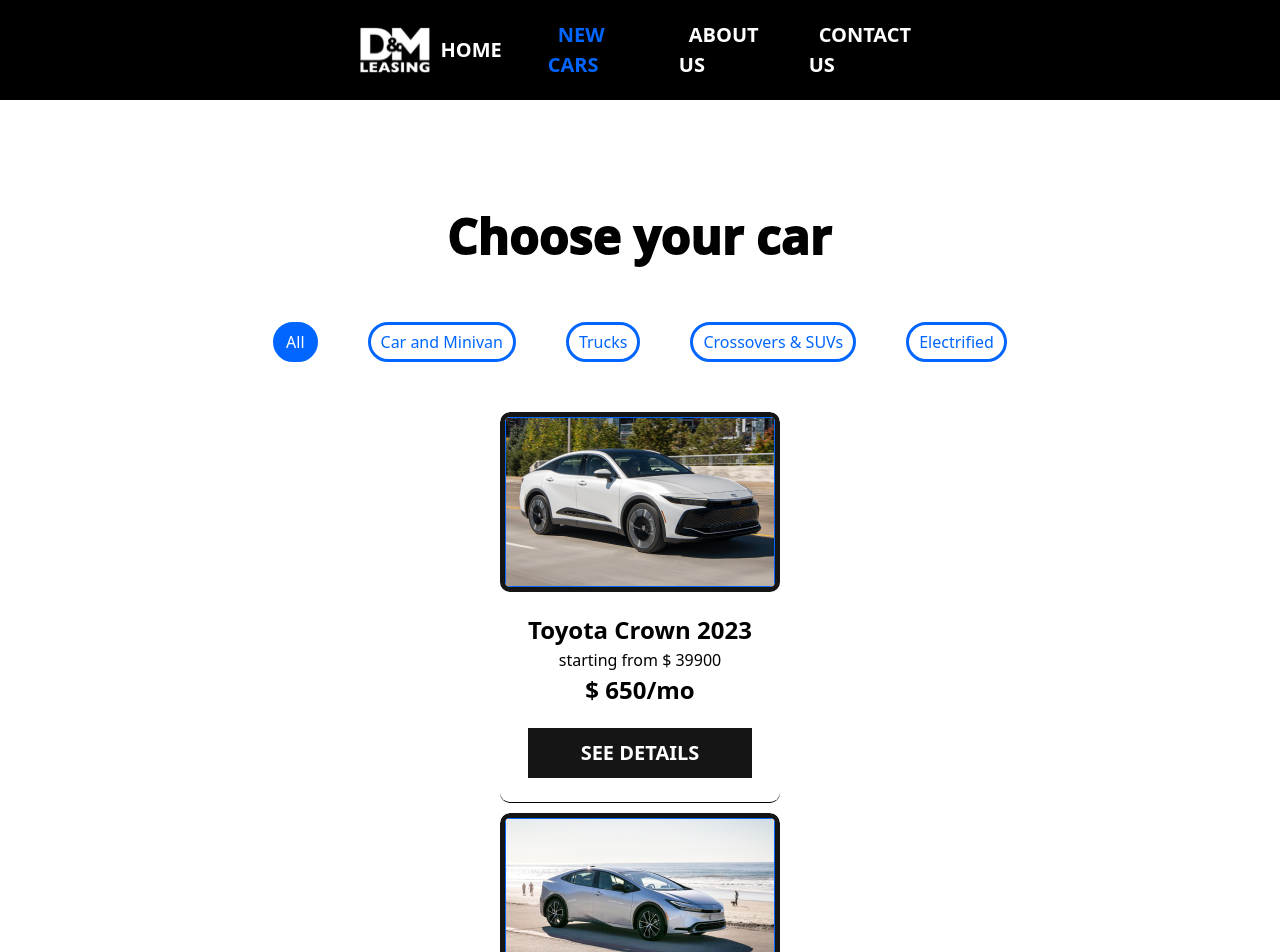
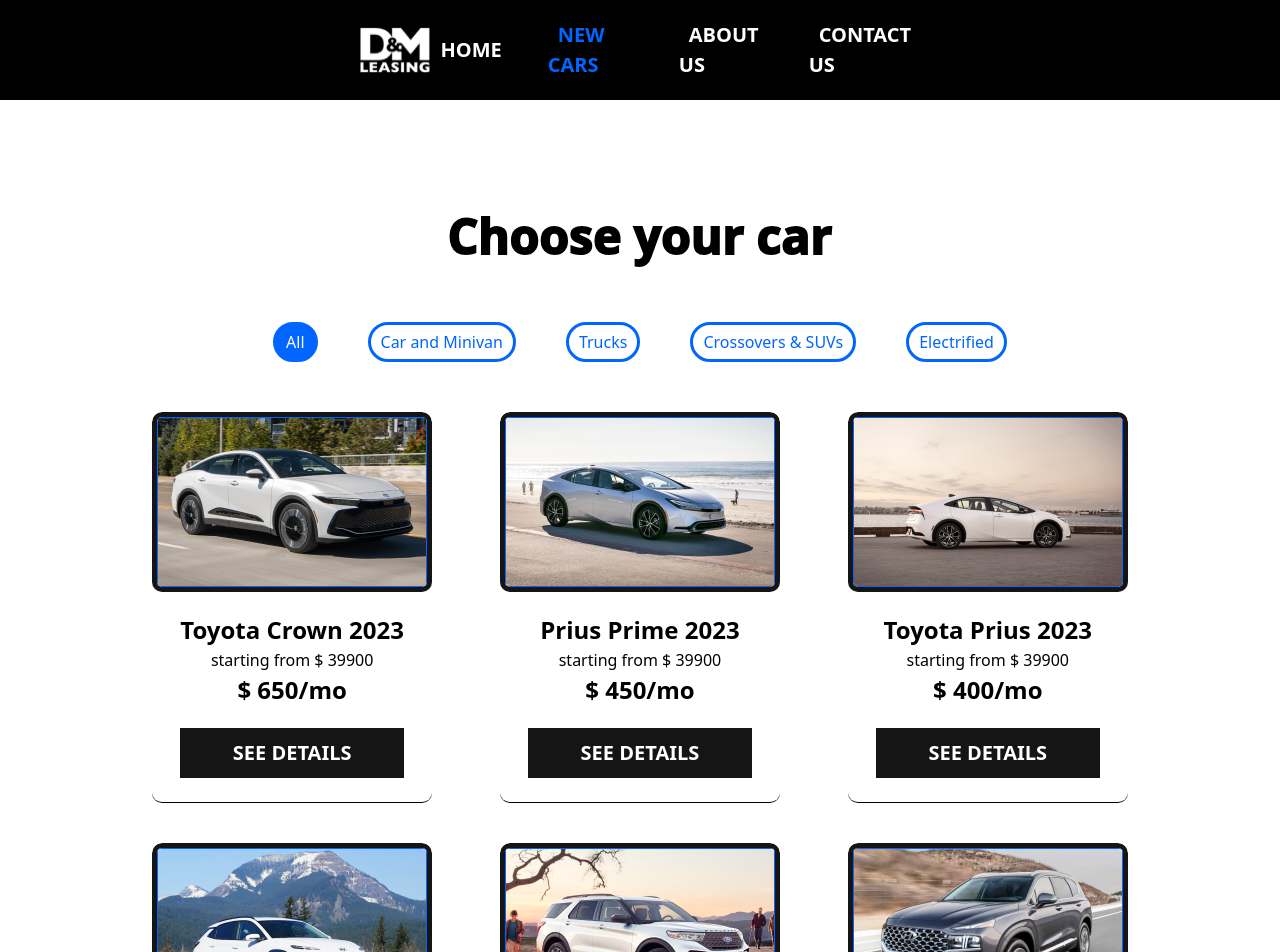
Before and after one commit to KiwiScreams/Lease-Cars-App, a React (Vite) app: page /newcars in a window 1280 px wide. Shown: the top 952 px of the page. Built offline with nearby package versions, Linux system fonts and the light colour scheme.

Commit message:
delete rows styles

```diff
--- a/src/pages/new-cars-page/NewCars.css
+++ b/src/pages/new-cars-page/NewCars.css
@@ -5,8 +5,6 @@
   flex-wrap: wrap;
   gap: 40px;
   margin: 0 auto;
-  display: grid;
-  gap: 10px;
 }
 .section-car {
   margin-top: 200px;
@@ -44,25 +42,6 @@
   color: var(--blue-clr);
   font-weight: var(--font-weight-400);
 }
-.cars-container {
-  display: grid;
-  gap: 10px;
-}
-
-.car-size-1 {
-  width: 300px;
-  height: 200px;
-}
-
-.car-size-2 {
-  width: 220px;
-  height: 150px;
-}
-
-.car-size-3 {
-  width: 180px;
-  height: 120px;
-}
 @media screen and (max-width: 900px) {
   .category-buttons {
     gap: 12px;
```
